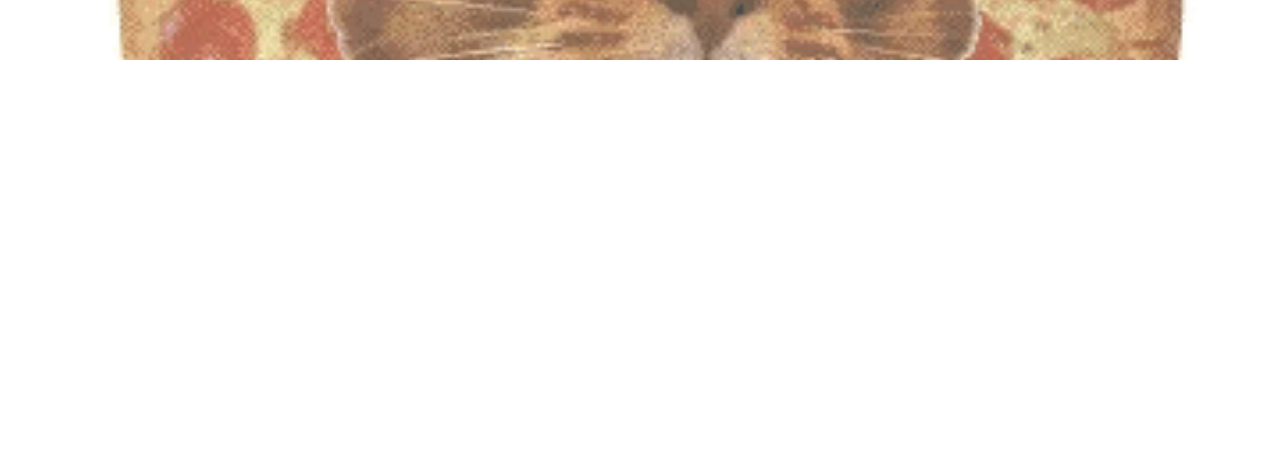
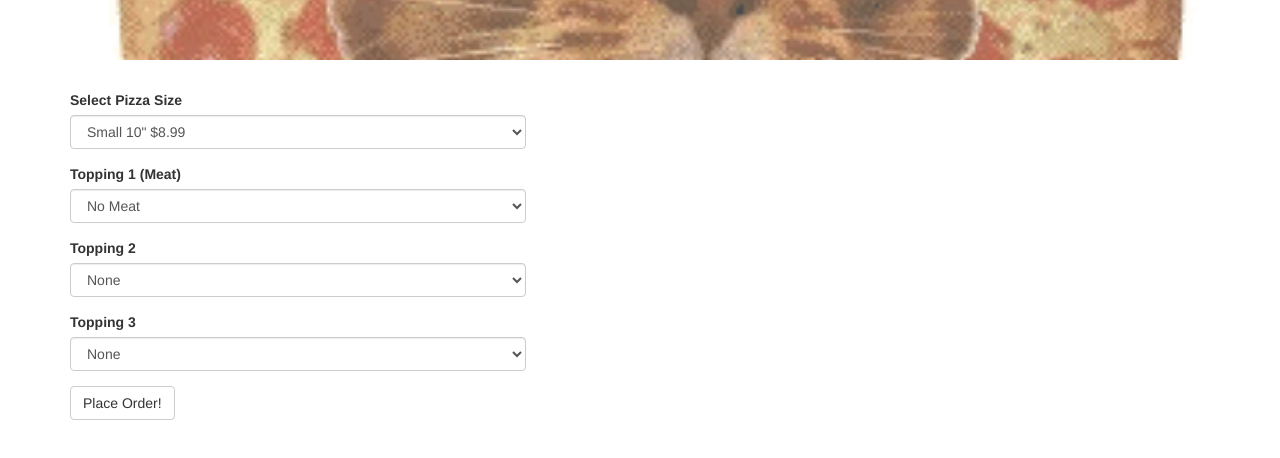
Before and after one commit to grayhildreth/pizza-order, a plain HTML site: page index.html in a window 1280 px wide. Shown: the part 200-658 px from the top of the page. Drawn offline with nearby package versions, Linux system fonts and the light colour scheme.

Commit message:
Add pizza topping selections, updated CSS

```diff
--- a/css/styles.css
+++ b/css/styles.css
@@ -1,3 +1,8 @@
+
+.form-group {
+  width: 40%;
+}
+
 .jumbotron {
   opacity: .7;
   margin-top: 20px;
@@ -7,3 +12,4 @@
   background-repeat: no-repeat;
   color: white;
   text-shadow: black 0.1em 0.1em 0.1em;
+}
--- a/index.html
+++ b/index.html
@@ -14,6 +14,55 @@
         <p>Use the menu below to place your order:</p>
       </div>
 
+    <form id="pizza-menu">
+
+      <div class="form-group">
+        <label for="pizza-size">Select Pizza Size</label>
+        <select type="text" class="form-control" id="pizza-size">
+          <option value="small">Small 10" $8.99</option>
+          <option value="medium">Medium 14" $10.99</option>
+          <option value="large">Large 18" $12.99</option>
+        </select>
+      </div>
+
+      <div class="form-group">
+        <label for="topping1">Topping 1 (Meat)</label>
+        <select type="text" class="form-control" id="topping1">
+          <option value="no-meat">No Meat</option>
+          <option value="pepperoni">Pepperoni</option>
+          <option value="sausage">Sausage</option>
+          <option value="chicken">BBQ Chicken</option>
+        </select>
+      </div>
+
+      <div class="form-group">
+        <label for="topping2">Topping 2</label>
+        <select type="text" class="form-control" id="topping1">
+          <option value="none">None</option>
+          <option value="olive">Olives</option>
+          <option value="onion">Onions</option>
+          <option value="pepper">Peppers</option>
+          <option value="pineapple">Pineapple</option>
+          <option value="jalapeno">Jalapeño</option>
+        </select>
+      </div>
+
+      <div class="form-group">
+        <label for="topping3">Topping 3</label>
+        <select type="text" class="form-control" id="topping1">
+          <option value="none">None</option>
+          <option value="olive">Olives</option>
+          <option value="onion">Onions</option>
+          <option value="pepper">Peppers</option>
+          <option value="pineapple">Pineapple</option>
+          <option value="jalapeno">Jalapeño</option>
+        </select>
+      </div>
+
+      <button class="btn btn-default" type="submit">Place Order!</button>
+
+    </form>
+
     </div>
   </body>
 </html>
```
